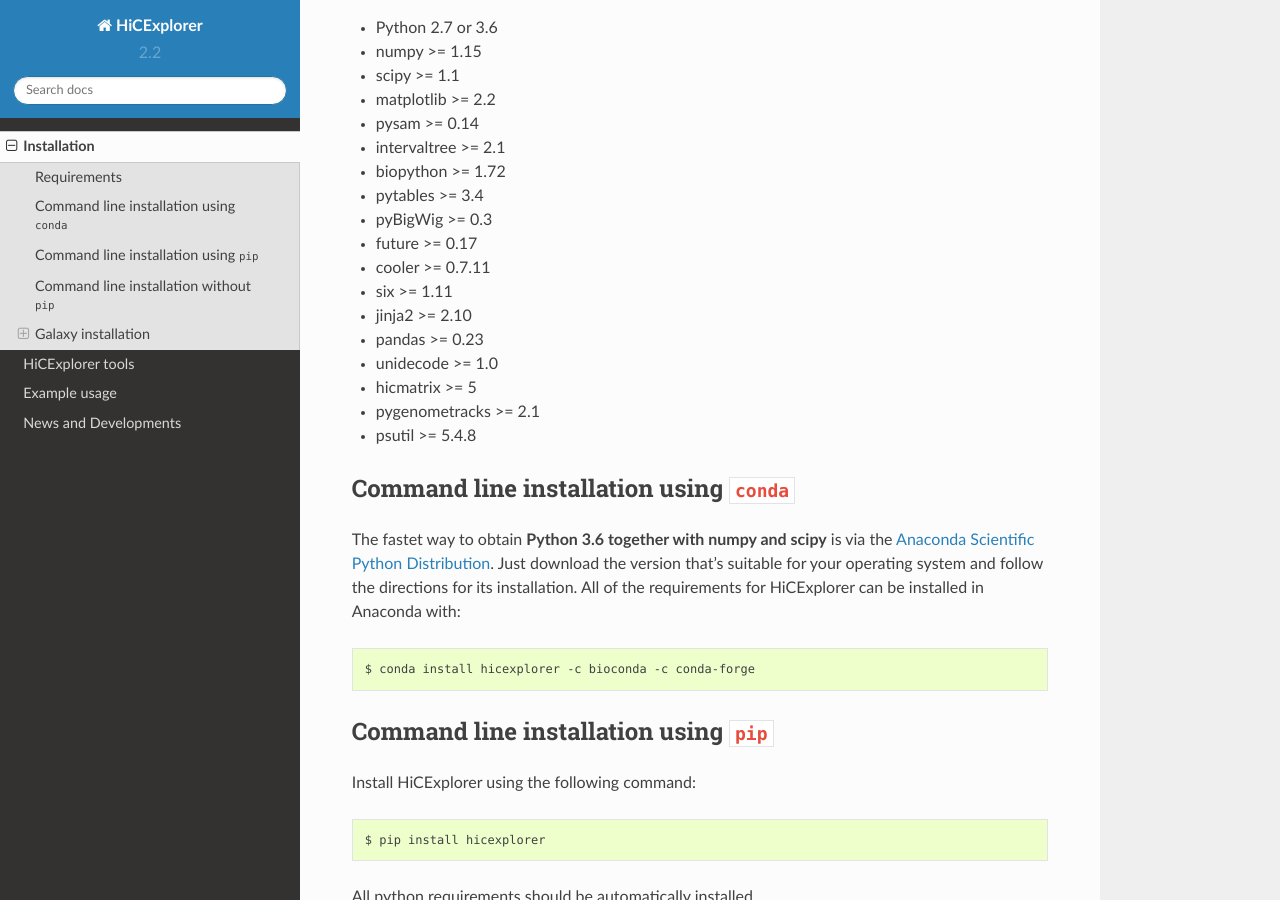
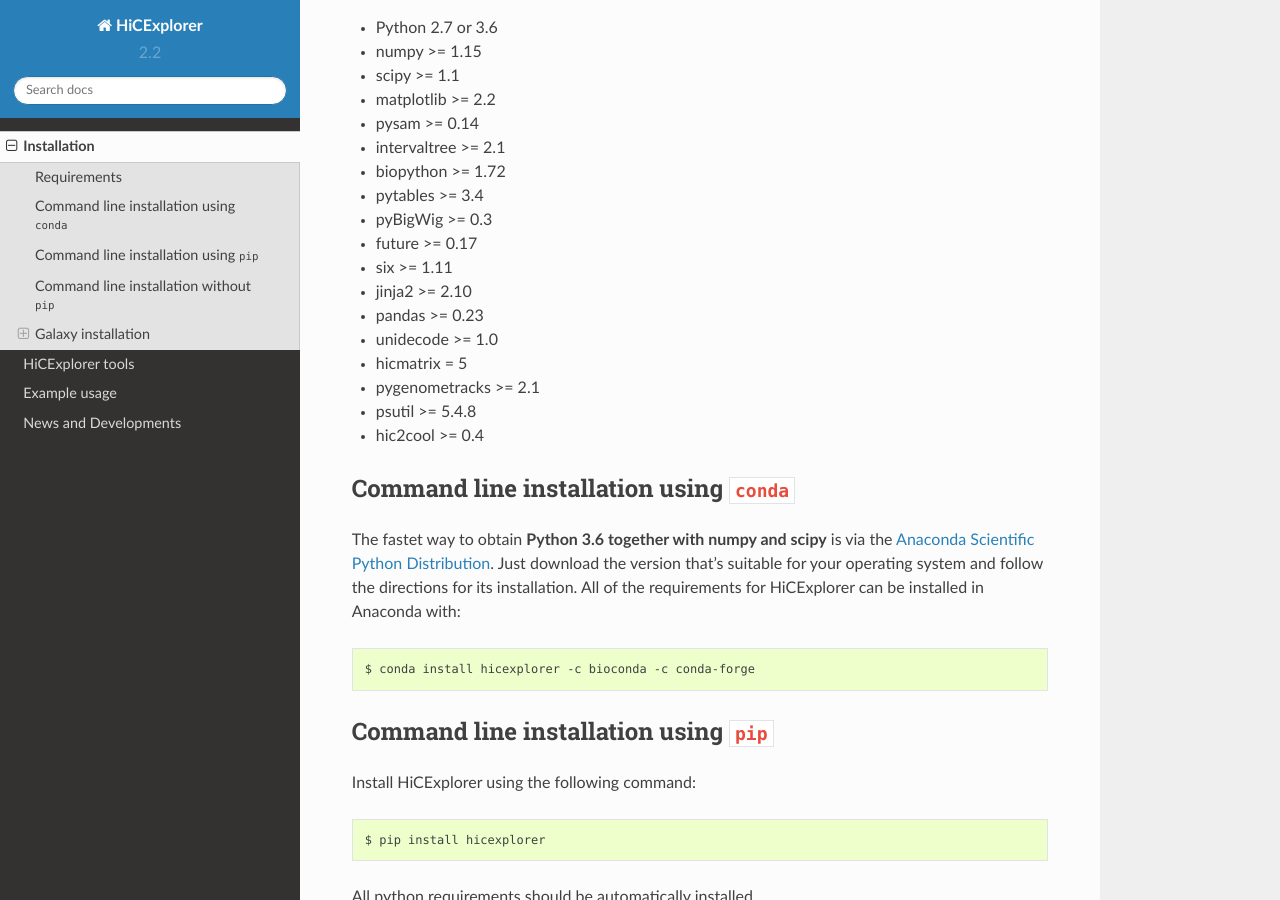
Before and after one commit to deeptools/HiCExplorer, a Sphinx documentation site: the page built from docs/content/installation.rst, in a window 1280 px wide and 900 px high, scrolled down 371 px. Built offline with Sphinx 7.4.7 and the Read the Docs theme 2.0.0, drawn with Linux system fonts in a browser that asks for light colours.

Commit message:
Fixing hicmatrix to version 5, there is some performance drop in the newest cooler version

```diff
--- a/docs/content/installation.rst
+++ b/docs/content/installation.rst
@@ -17,14 +17,15 @@
 * pytables >= 3.4
 * pyBigWig >= 0.3
 * future >= 0.17
-* cooler >= 0.7.11
 * six >= 1.11
 * jinja2 >= 2.10
 * pandas >= 0.23
 * unidecode >= 1.0
-* hicmatrix >= 5
+* hicmatrix = 5
 * pygenometracks >= 2.1
 * psutil >= 5.4.8
+* hic2cool >= 0.4
+
 
 Command line installation using ``conda``
 -----------------------------------------
--- a/requirements.txt
+++ b/requirements.txt
@@ -13,5 +13,5 @@
 unidecode >= 1.0.*
 hic2cool >= 0.4.*
 psutil >= 5.4.8
-hicmatrix >= 5
+hicmatrix = 5
 pygenometracks >= 2.1
--- a/setup.py
+++ b/setup.py
@@ -107,7 +107,7 @@
                        "cooler >= 0.7.11*",
                        "jinja2 >= 2.10.*",
                        "unidecode >= 1.0.*",
-                       "hicmatrix >= 5",
+                       "hicmatrix == 5",
                        "pygenometracks >= 2.1",
                        "psutil >= 5.4.8",
                        "hic2cool >= 0.4"
```
Also changed, not shown: docs/content/News.rst (+10 -1 lines).
